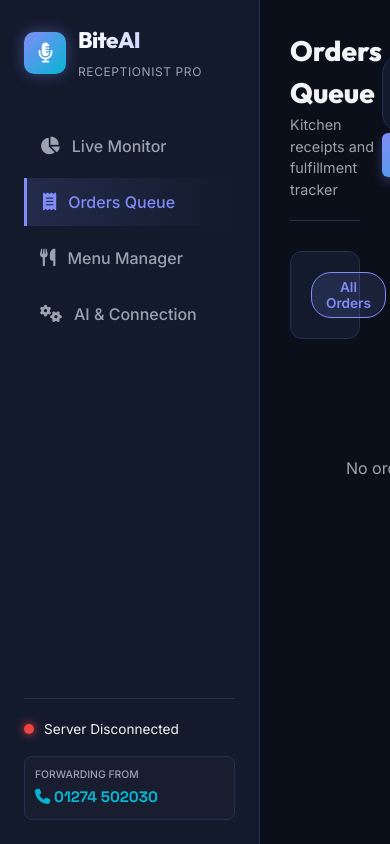
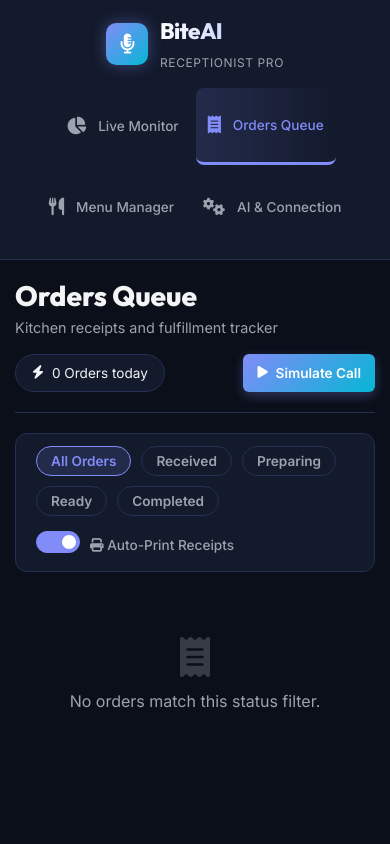
Before and after one commit to AHADKHATTAK1/ai-assistant, a plain HTML site: page frontend/index.html in a window 390 px wide. Both pictures are taken after a click on the link "Orders Queue". Drawn offline with nearby package versions, Linux system fonts and the light colour scheme; no server answers.

Commit message:
Fix simulator port and add mobile responsive styling overrides

```diff
--- a/frontend/app.js
+++ b/frontend/app.js
@@ -1,8 +1,11 @@
 // BiteAI Dashboard Client App
 const wsProtocol = window.location.protocol === 'https:' ? 'wss:' : 'ws:';
-const serverHost = window.location.host || 'localhost:5000';
-const wsUrl = `${wsProtocol}//${serverHost}/ws`;
-const apiUrl = `${window.location.protocol}//${serverHost}/api`;
+const defaultHost = 'localhost:5002';
+const serverHost = window.location.host && window.location.protocol !== 'file:' ? window.location.host : defaultHost;
+const wsUrl = (window.location.protocol === 'file:' ? 'ws:' : wsProtocol) + '//' + serverHost + '/ws';
+const httpProtocol = window.location.protocol === 'file:' ? 'http:' : window.location.protocol;
+const apiUrl = httpProtocol + '//' + serverHost + '/api';
+
 
 // State variables
 let menu = [];
--- a/frontend/style.css
+++ b/frontend/style.css
@@ -1298,3 +1298,97 @@
     padding: 0;
   }
 }
+
+/* Responsive Mobile Layout Overrides */
+@media (max-width: 992px) {
+  .settings-grid {
+    grid-template-columns: 1fr;
+  }
+}
+
+@media (max-width: 768px) {
+  .app-container {
+    grid-template-columns: 1fr;
+  }
+
+  .sidebar {
+    height: auto;
+    position: relative;
+    padding: 15px;
+    border-right: none;
+    border-bottom: 1px solid var(--border-color);
+  }
+
+  .brand {
+    margin-bottom: 15px;
+    justify-content: center;
+  }
+
+  .nav-menu {
+    flex-direction: row;
+    flex-wrap: wrap;
+    justify-content: center;
+    gap: 5px;
+  }
+
+  .nav-item {
+    padding: 8px 12px;
+    font-size: 0.85rem;
+  }
+
+  .nav-item.active {
+    border-left: none;
+    border-bottom: 3px solid var(--accent);
+    border-radius: 8px;
+  }
+
+  .sidebar-status {
+    display: none; /* Hide status drawer on mobile top-bar layout */
+  }
+
+  .main-content {
+    padding: 15px;
+    height: auto;
+    overflow-y: visible;
+  }
+
+  .top-bar {
+    flex-direction: column;
+    align-items: flex-start;
+    gap: 15px;
+    margin-bottom: 20px;
+  }
+
+  .user-profile {
+    width: 100%;
+    display: flex;
+    justify-content: space-between;
+  }
+
+  .call-grid, .dashboard-charts-grid {
+    grid-template-columns: 1fr;
+  }
+
+  .transcript-panel, .cart-panel {
+    height: 400px;
+  }
+
+  .menu-table-container {
+    overflow-x: auto;
+  }
+
+  .menu-table th, .menu-table td {
+    padding: 10px;
+    font-size: 0.8rem;
+  }
+
+  .orders-filters {
+    flex-direction: column;
+    align-items: flex-start;
+    gap: 15px;
+  }
+
+  .filter-group {
+    flex-wrap: wrap;
+  }
+}
```
Also changed, not shown: 1 other file.
